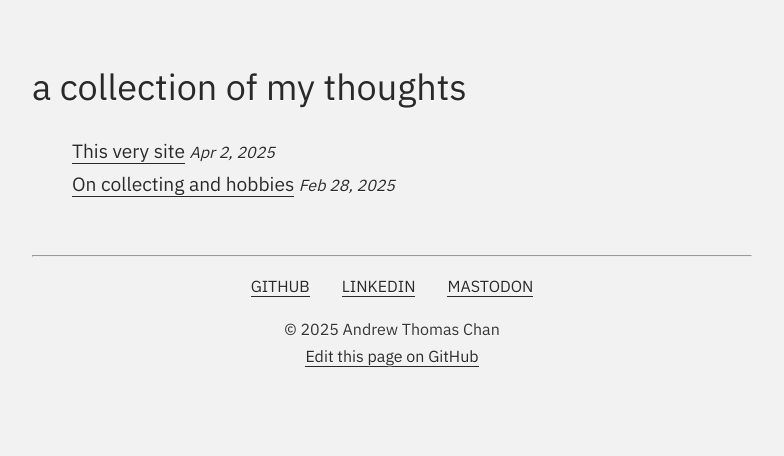
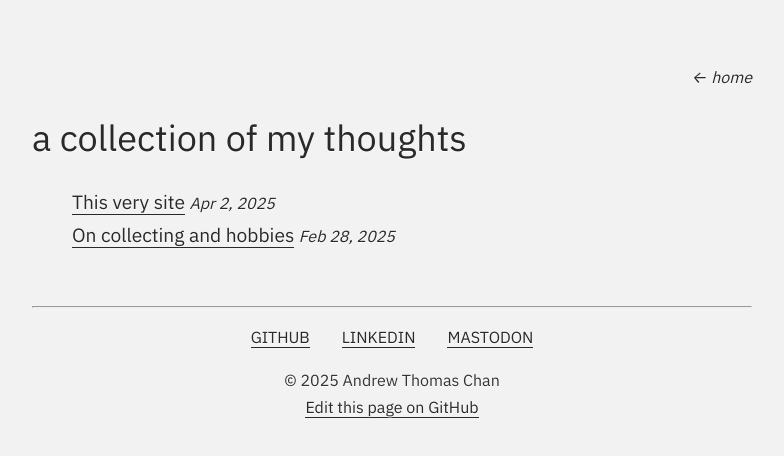
Before and after one commit to andrewtchan/andrewtchan.github.io, an Eleventy site: page pages/blog.html in a window 1280 px wide. Shown: the whole page, without its empty margins (248-1032 px from the left). Built offline with nearby package versions, Linux system fonts and the light colour scheme; Eleventy itself is replaced by a stand-in of ours; files that its build step writes are made by us from their sources.

Commit message:
feat: back to home nav button

```diff
--- a/_includes/base.html
+++ b/_includes/base.html
@@ -32,6 +32,7 @@
 
   </head>
   <body>
+    {% unless page.url == "/" %}{% include "helpers/navheader.html" %}{% endunless %}
     {{ content }}
     <footer>
       <br>
--- /dev/null
+++ b/_includes/helpers/navheader.html
@@ -0,0 +1,3 @@
+<header>
+  <a href="/">← home</a>
+</header>
--- a/assets/css/base.css
+++ b/assets/css/base.css
@@ -50,6 +50,17 @@ footer {
   font-size: 1rem;
   color: #343434;
 }
+header {
+  font-size: 1rem;
+  display: flex;
+  flex-direction: row;
+  justify-content: flex-end;
+  align-items: center;
+}
+header a {
+  font-style: italic;
+  border-bottom: 0;
+}
 footer ul {
   display: flex;
   flex: row;
```
Also changed, not shown: index.html (+1 -1 lines).
